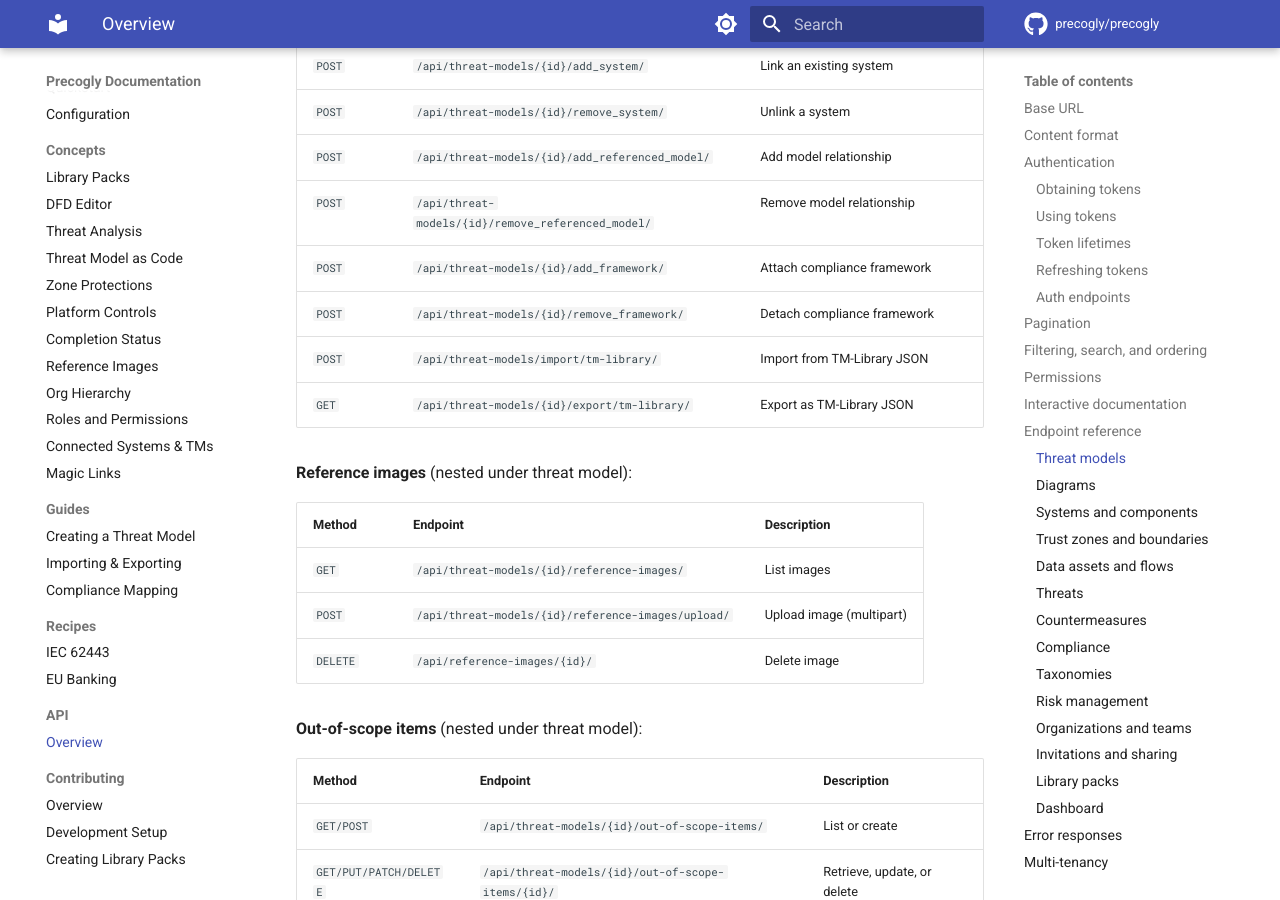
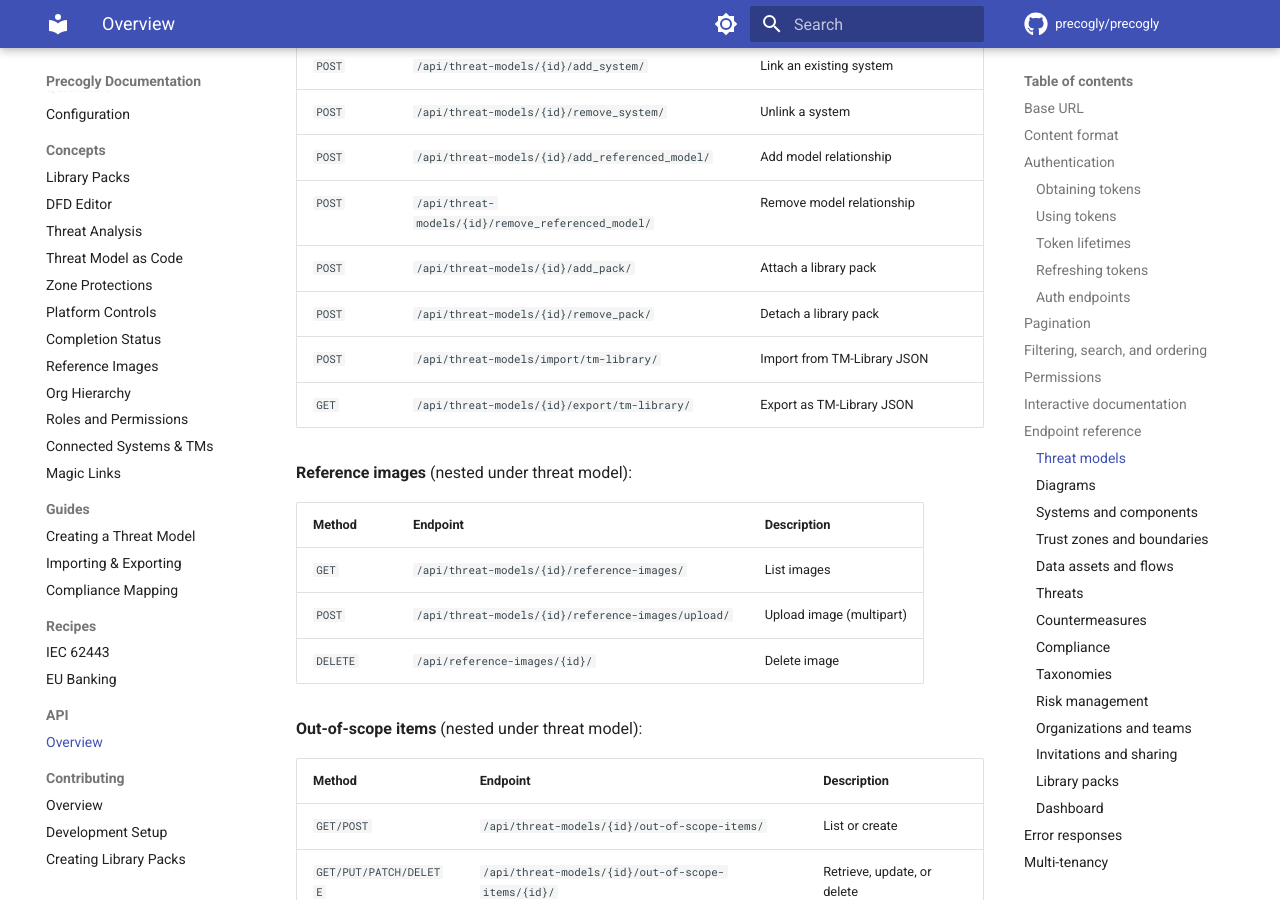
Before and after one commit to AlvinKuruvilla/precogly, an MkDocs documentation site: the page built from docs/api/overview.md, in a window 1280 px wide and 900 px high, scrolled down 4575 px. Built offline with MkDocs 1.6.1 and Material for MkDocs 9.7.7, drawn with Linux system fonts in a browser that asks for light colours; comment, search, counter and statistics services are not loaded.

```diff
--- a/docs/api/overview.md
+++ b/docs/api/overview.md
@@ -165,8 +165,8 @@ All endpoints require authentication by default. The only exceptions are magic l
 | `POST` | `/api/threat-models/{id}/remove_system/` | Unlink a system |
 | `POST` | `/api/threat-models/{id}/add_referenced_model/` | Add model relationship |
 | `POST` | `/api/threat-models/{id}/remove_referenced_model/` | Remove model relationship |
-| `POST` | `/api/threat-models/{id}/add_framework/` | Attach compliance framework |
-| `POST` | `/api/threat-models/{id}/remove_framework/` | Detach compliance framework |
+| `POST` | `/api/threat-models/{id}/add_pack/` | Attach a library pack |
+| `POST` | `/api/threat-models/{id}/remove_pack/` | Detach a library pack |
 | `POST` | `/api/threat-models/import/tm-library/` | Import from TM-Library JSON |
 | `GET` | `/api/threat-models/{id}/export/tm-library/` | Export as TM-Library JSON |
 
```
Also changed, not shown: 1 other file.
